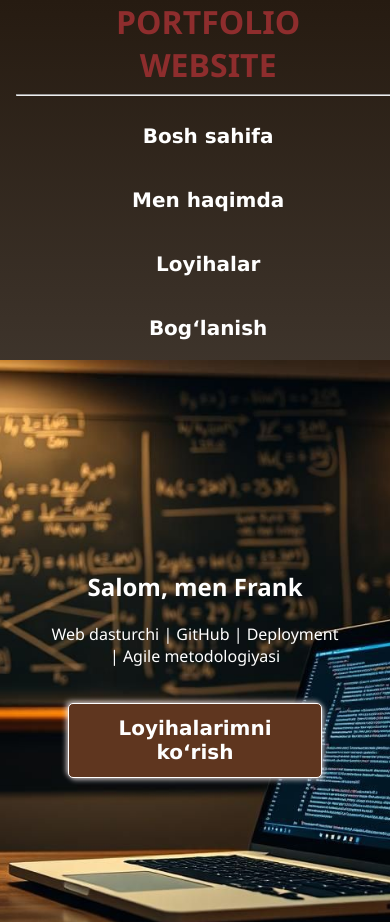
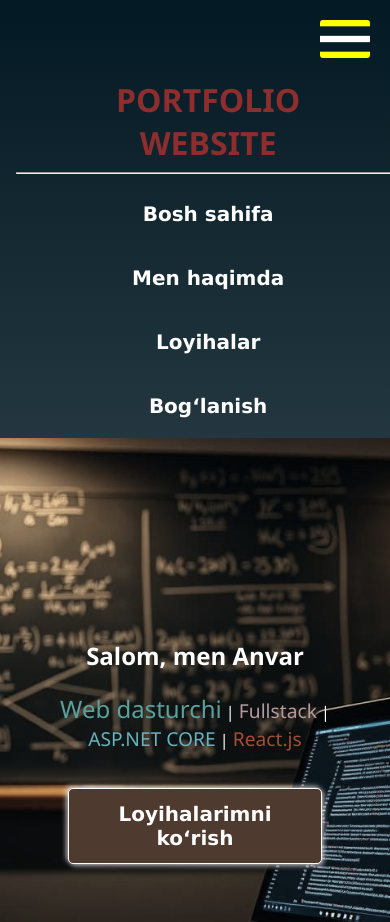
Before and after one commit to frankmir1977/Portfolio-sayt, a plain HTML site: page index.html in a window 390 px wide. Shown: the top 922 px of the page. Drawn offline with Linux system fonts and the light colour scheme.

Commit message:
gamburger_menu

```diff
--- a/css/style.css
+++ b/css/style.css
@@ -3,7 +3,8 @@ body {
   font-family: 'Segoe UI', sans-serif;
   background: #f9f9f9;
   color: #333;
-  background-image: linear-gradient(to bottom, #261b11, #ffffff);
+  background-image: linear-gradient(to bottom, #031923, #ffffff);
+
 }
 
 .hero {
@@ -15,6 +16,7 @@ body {
   background-size: cover;
   background-position: bottom center;
   height: 500px;
+  filter: grayscale(0.5);
 
 }
 
@@ -37,6 +39,10 @@ body {
   margin: 20px;
   border: 1px solid white;
   box-shadow: 2px 2px 5px rgba(239, 228, 228, 0.7), -2px -2px 5px rgba(239, 228, 228, 0.7);
+
+
+
+
 
 
 
@@ -130,6 +136,27 @@ footer {
   gap: 2rem;
 }
 
+.job-title {
+  font-size: 1.5rem;
+  margin-bottom: 1rem;
+  color: lightseagreen;
+}
+
+.job-stack {
+  font-size: 1.2rem;
+  color: #c99696;
+}
+
+.job-backend {
+  font-size: 1.2rem;
+  color: #29c2dd;
+}
+
+.job-frontend {
+  font-size: 1.2rem;
+  color: #e93e0e;
+}
+
 .hero-text,
 .hero-img {
   flex: 1 1 300px;
@@ -142,17 +169,67 @@ footer {
   gap: 2rem;
 }
 
+.gamburg_div {
+  display: none;
+}
+
+
+
+.gamburg_img {
+  width: 50px;
+  border-radius: 3px;
+  transition: all 0.3s ease-in-out;
+
+
+}
+
+
+
+
+
 /* Media Queries */
-@media (max-width: 768px) {
+@media (max-width: 650px) {
+
+
   .menu {
+    display: flex;
     flex-direction: column;
     align-items: center;
+    overflow: hidden;
+    max-height: 500px;
+    /* menyu balandligi */
+    transition: max-height 2s ease;
   }
+
+  .menu.hidden {
+    max-height: 0;
+    transition: max-height 0.8s ease-out;
+  }
+
+  .gamburg_div {
+    display: flex;
+    justify-content: flex-end;
+    margin: 20px;
+  }
+
+}
+
+
 
 .hero {
   flex-direction: column;
   text-align: center;
 }
+
+/* .gamburg_div {
+  display: flex;
+  justify-content: flex-end;
+  margin: 20px;
+} */
+
+/* .menu.hidden{
+    display: none;
+  } */
 
 .about-grid {
   flex-direction: column;
@@ -161,7 +238,7 @@ footer {
 .cert-grid {
   grid-template-columns: 1fr;
 }
-}
+
 
 
 /* Animatsiya boshlanishi */
--- a/index.html
+++ b/index.html
@@ -10,12 +10,19 @@
 </head>
 
 <body>
+
+  <div class="gamburg_div">
+    <img src="assets/images/gamburger-menu.svg" alt="" class="gamburg_img">
+  </div>
   <!-- 🔝 Navigatsiya -->
   <header class="navbar">
     <div class="container">
       <h1 class="logo">PORTFOLIO WEBSITE</h1>
+
       <hr>
       <nav class="menu">
+
+
 
         <a href="index.html" class="linklar">Bosh sahifa</a>
         <a href="about.html" class="linklar">Men haqimda</a>
@@ -32,8 +39,13 @@
   <section class="hero fade-in">
     <div class="container">
       <div class="hero-text">
-        <h2>Salom, men <span>Frank</span></h2>
-        <p>Web dasturchi | GitHub | Deployment | Agile metodologiyasi</p>
+        <h2>Salom, men <span>Anvar</span></h2>
+        <p>
+          <span class="job-title">Web dasturchi</span> |
+          <span class="job-stack">Fullstack</span> |
+          <span class="job-backend">ASP.NET CORE</span> |
+          <span class="job-frontend">React.js</span>
+        </p>
 
       </div>
 
--- a/js/main.js
+++ b/js/main.js
@@ -80,3 +80,12 @@ function closeModal(id) {
 	modal.classList.remove("show");
 	setTimeout(() => (modal.style.display = "none"), 300);
 }
+
+document.addEventListener("DOMContentLoaded", () => {
+	const burger = document.querySelector(".gamburg_div");
+	const menu = document.querySelector(".menu");
+
+	burger.addEventListener("click", () => {
+		menu.classList.toggle("hidden");
+	});
+});
```
Also changed, not shown: about.html (+6 -0 lines), contact.html (+4 -0 lines), projects.html (+4 -0 lines), assets/images/gamburger-menu.svg (added). Lines whose indentation alone changed are shown as unchanged.
